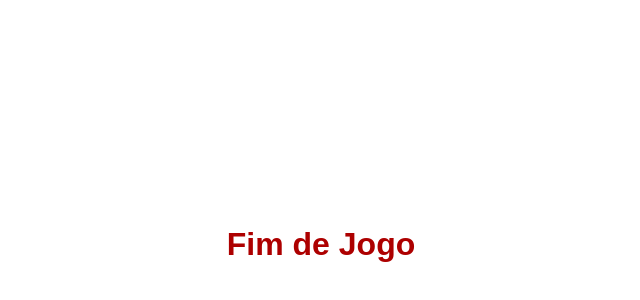
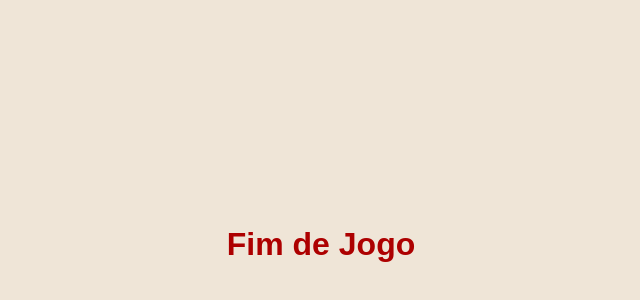
Before and after one commit to Joufran/Dino-Game, a plain HTML site: page index.html in a window 1280 px wide. Shown: the part 24-324 px from the top of the page, without its empty margins (319-959 px from the left). Drawn offline with Linux system fonts and the light colour scheme.

Commit message:
modificação

```diff
--- a/style.css
+++ b/style.css
@@ -1,5 +1,5 @@
 body{
-background: ##efe5d7;
+background: #efe5d7;
 }
 
 .dino{
```
